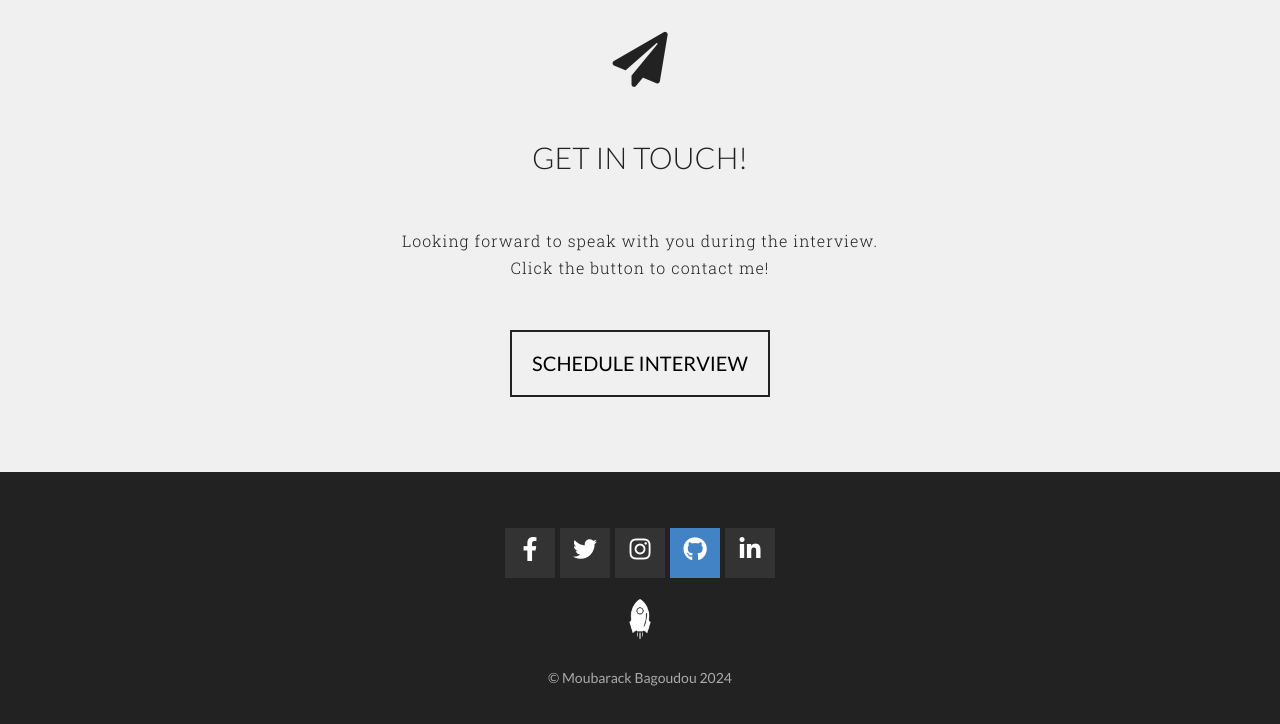
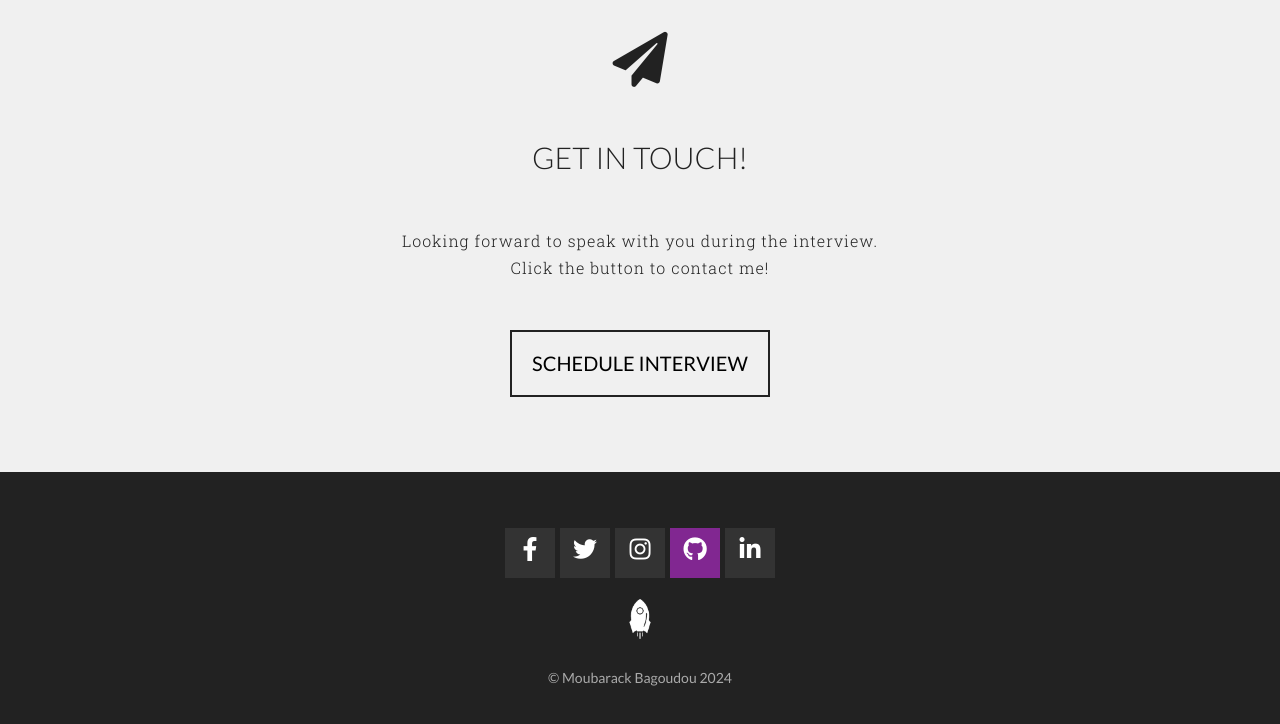
Before and after one commit to zackscovitch01/portfolio-v1, a plain HTML site: page index.html in a window 1280 px wide. In both pictures the pointer is over the link 695 px from the left and 4574 px from the top of the page. Shown: the part 4022-4746 px from the top of the page. Drawn offline with Linux system fonts and the light colour scheme.

Commit message:
changed github logo background on hover

```diff
--- a/style.css
+++ b/style.css
@@ -887,7 +887,7 @@ header {
   transition: 0.4s ease all;
 }
 .github:hover > a {
-  background: #4183c4;
+  background: hsl(291, 58%, 36%);
   transition: 0.4s ease all;
 }
 .linkedin:hover > a {
```
